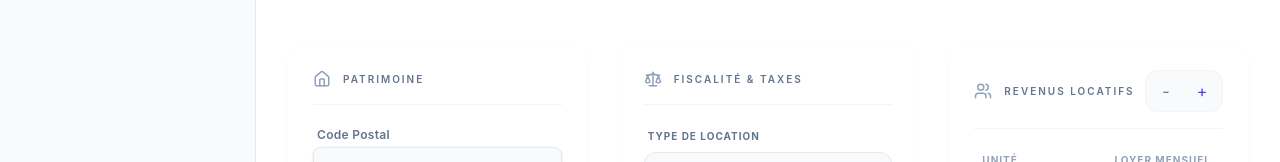
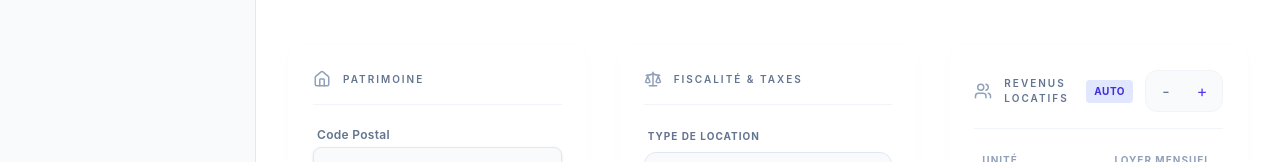
Before and after one commit to tomtomgo92/Investissement_Immobilier, a React (Vite) app: page / in a window 1280 px wide. Shown: the part 427-589 px from the top of the page. Built offline with nearby package versions, Linux system fonts and the light colour scheme.

Commit message:
feat: add Auto button to calculate break-even rent for long-term and colocations

```diff
--- a/src/App.tsx
+++ b/src/App.tsx
@@ -303,6 +303,30 @@ export default function App() {
     const minPrice = denominator > 0 ? (creditAnnee + fixCharges) / denominator : 0;
 
     updateData('prixNuitee', Math.ceil(minPrice));
+  };
+
+  const handleAutoLoyers = () => {
+    if (!activeSim || !calculations) return;
+    const vacance = activeSim.data.vacanceLocative ?? 0;
+    const nbColocs = activeSim.data.nbColocs;
+    if (nbColocs === 0) return;
+
+    const fixCharges = activeSim.data.charges.reduce((acc: number, c: any) => acc + c.value, 0);
+    const creditAnnee = calculations.mCredit * 12;
+
+    // Break-even formula for long-term:
+    // AnnualRevenueReal - Credit - FixCharges = 0
+    // AnnualRevenueReal = AnnualRevenueBrute * (1 - vacance/100)
+    const targetRevenueAnnuelBrut = (creditAnnee + fixCharges) / (1 - (vacance / 100));
+
+    // Monthly rent per room needed
+    const targetRentPerRoom = (targetRevenueAnnuelBrut / 12) / nbColocs;
+
+    // We round up to be safe
+    const roundedRent = Math.ceil(targetRentPerRoom);
+
+    const newLoyers = Array(nbColocs).fill(roundedRent);
+    updateData('loyers', newLoyers);
   };
 
   if (!activeSim || !calculations) return null;
@@ -611,9 +635,18 @@ export default function App() {
                   className="flex-1"
                   rightElement={
                     activeSim.data.typeLocation !== 'courte_duree' && (
-                      <div className="flex items-center gap-1 bg-slate-50 dark:bg-white/[0.05] p-1 rounded-xl border border-slate-100 dark:border-white/[0.08]">
-                        <button aria-label="Diminuer le nombre de colocataires" onClick={() => { const c = Math.max(0, activeSim.data.nbColocs - 1); setSimulations(p => p.map(s => s.id === activeSimId ? { ...s, data: { ...s.data, nbColocs: c, loyers: s.data.loyers.slice(0, c) } } : s)); }} className="w-8 h-8 flex items-center justify-center rounded-lg hover:bg-white dark:hover:bg-slate-700 hover:shadow-sm transition-all text-slate-500">-</button>
-                        <button aria-label="Augmenter le nombre de colocataires" onClick={() => { const c = activeSim.data.nbColocs + 1; setSimulations(p => p.map(s => s.id === activeSimId ? { ...s, data: { ...s.data, nbColocs: c, loyers: [...s.data.loyers, 0] } } : s)); }} className="w-8 h-8 flex items-center justify-center rounded-lg text-indigo-600 dark:text-indigo-400 hover:bg-white dark:hover:bg-slate-700 hover:shadow-sm transition-all">+</button>
+                      <div className="flex items-center gap-3">
+                        <button
+                          onClick={handleAutoLoyers}
+                          className="bg-indigo-100 hover:bg-indigo-200 dark:bg-indigo-900/40 dark:hover:bg-indigo-900/60 text-indigo-700 dark:text-indigo-300 text-[10px] font-bold uppercase tracking-wider px-2 py-1 rounded transition-colors"
+                          title="Calculer automatiquement le loyer minimum pour être à l'équilibre (Cashflow = 0)"
+                        >
+                          Auto
+                        </button>
+                        <div className="flex items-center gap-1 bg-slate-50 dark:bg-white/[0.05] p-1 rounded-xl border border-slate-100 dark:border-white/[0.08]">
+                          <button aria-label="Diminuer le nombre de colocataires" onClick={() => { const c = Math.max(0, activeSim.data.nbColocs - 1); setSimulations(p => p.map(s => s.id === activeSimId ? { ...s, data: { ...s.data, nbColocs: c, loyers: s.data.loyers.slice(0, c) } } : s)); }} className="w-8 h-8 flex items-center justify-center rounded-lg hover:bg-white dark:hover:bg-slate-700 hover:shadow-sm transition-all text-slate-500">-</button>
+                          <button aria-label="Augmenter le nombre de colocataires" onClick={() => { const c = activeSim.data.nbColocs + 1; setSimulations(p => p.map(s => s.id === activeSimId ? { ...s, data: { ...s.data, nbColocs: c, loyers: [...s.data.loyers, 0] } } : s)); }} className="w-8 h-8 flex items-center justify-center rounded-lg text-indigo-600 dark:text-indigo-400 hover:bg-white dark:hover:bg-slate-700 hover:shadow-sm transition-all">+</button>
+                        </div>
                       </div>
                     )
                   }
```
